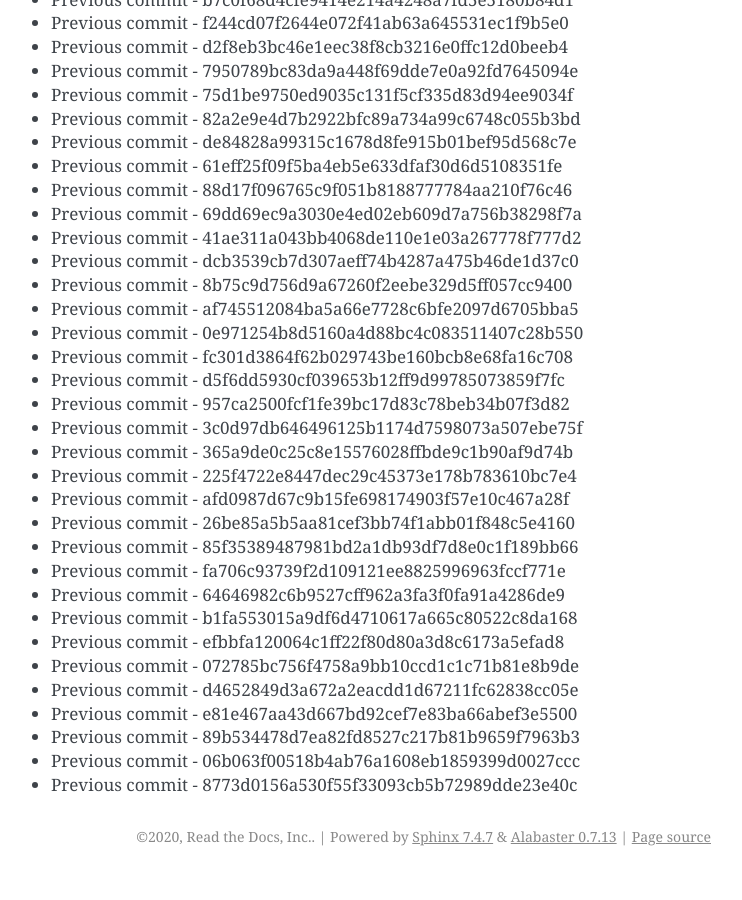
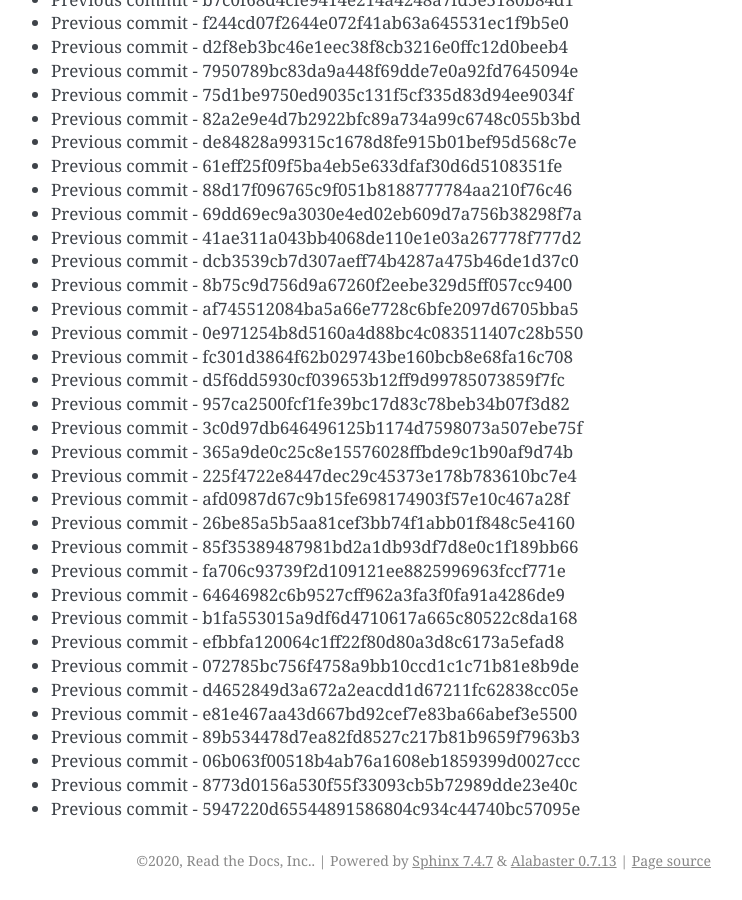
Before and after one commit to readthedocs/rtd-git-stresstest, a Sphinx documentation site: the page built from docs/updates.rst, in a window 1280 px wide and 900 px high, scrolled down 21026 px. Shown: the whole window, without its empty margins (399-1141 px from the left). Built offline with Sphinx 7.4.7, drawn with Linux system fonts in a browser that asks for light colours; before the commit the page ends 21902 px from its top, so only the background shows below that.

Commit message:
Generating commit from previous: 5947220d65544891586804c934c44740bc57095e

```diff
--- a/docs/updates.rst
+++ b/docs/updates.rst
@@ -915,3 +915,4 @@ It can be tested for any performance characteristics.
 * Previous commit - 89b534478d7ea82fd8527c217b81b9659f7963b3
 * Previous commit - 06b063f00518b4ab76a1608eb1859399d0027ccc
 * Previous commit - 8773d0156a530f55f33093cb5b72989dde23e40c
+* Previous commit - 5947220d65544891586804c934c44740bc57095e
```
